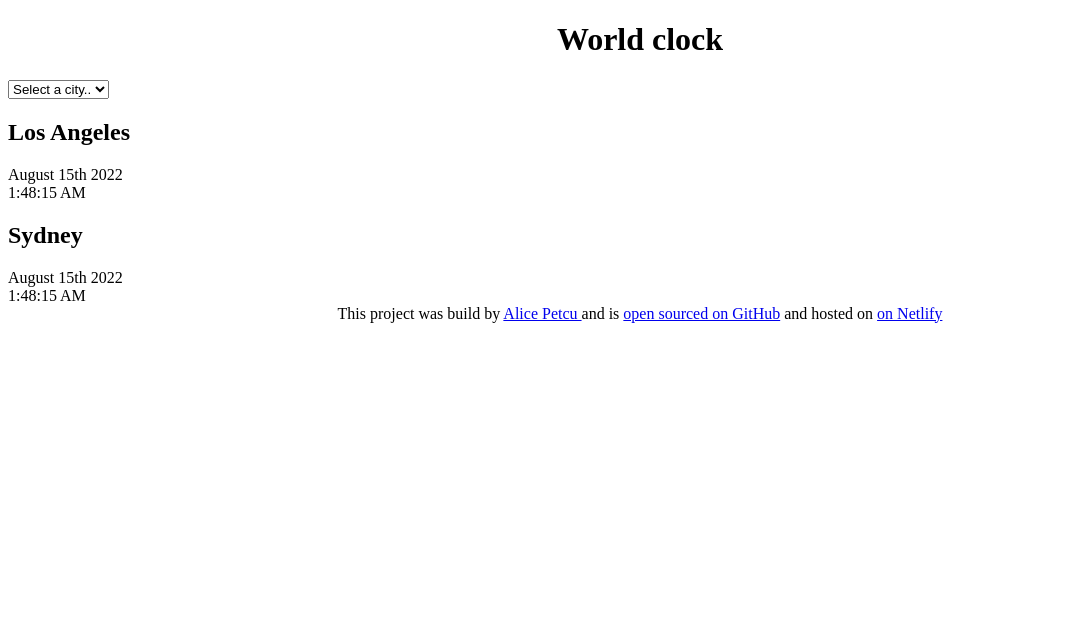
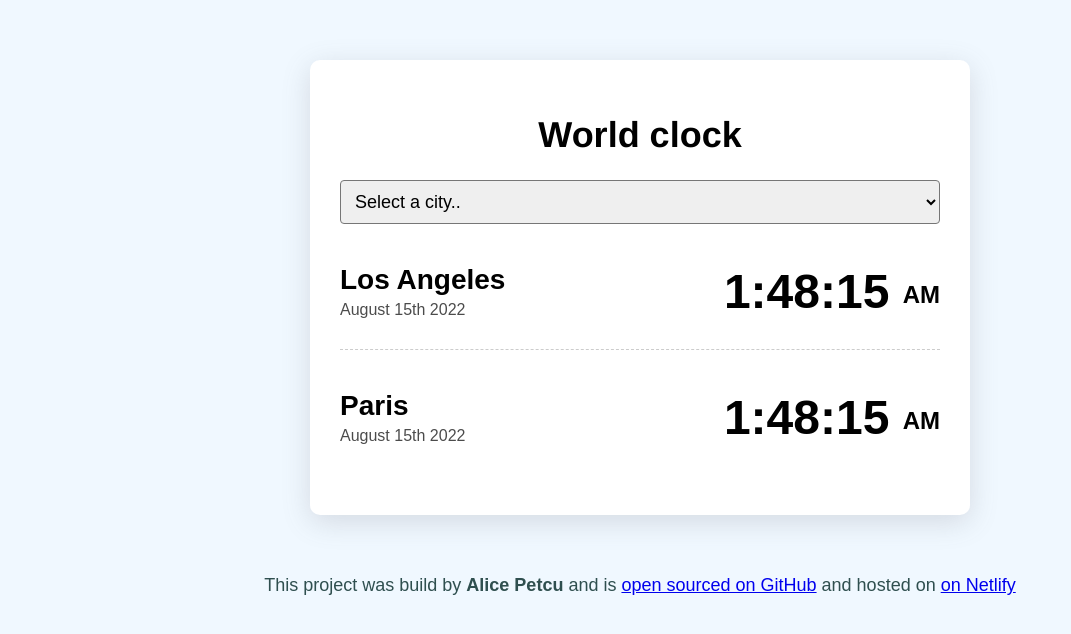
Before and after one commit to Alice131419/World-clock-by-Alice, a plain HTML site: page index.html in a window 1280 px wide. Shown: the whole page, without its empty margins (0-1071 px from the left). Drawn offline with Linux system fonts and the light colour scheme.

Commit message:
Styled the project with CSS

```diff
--- a/css/style.css
+++ b/css/style.css
@@ -1,6 +1,63 @@
+body {
+  background-color: aliceblue;
+  font-family: sans-serif;
+}
+
 h1 {
   text-align: center;
+  font-family: "Franklin Gothic Medium", "Arial Narrow", Arial, sans-serif;
+  font-size: 36px;
 }
+
+h2 {
+  margin: 0 0 5px;
+  font-size: 28px;
+}
+select {
+  display: block;
+  width: 100%;
+  font-size: 18px;
+  border-radius: 4px;
+  padding: 10px;
+}
+
+.container {
+  max-width: 600px;
+  margin: 60px auto;
+  background: white;
+  padding: 30px;
+  box-shadow: rgba(100, 100, 111, 0.2) 0px 7px 29px 0px;
+  border-radius: 10px;
+}
+
+.city {
+  display: flex;
+  margin: 10px 0;
+  justify-content: space-between;
+  padding: 30px 0;
+  border-bottom: 1px dashed rgba(0, 0, 0, 0.2);
+}
+
+.city:last-child {
+  border: none;
+}
+
+.date {
+  opacity: 0.7;
+}
+
+.time {
+  font-size: 48px;
+  font-weight: bold;
+}
+.time small {
+  font-size: 24px;
+  vertical-align: middle;
+  line-height: 36px;
+}
+
 footer {
   text-align: center;
+  font-size: 18px;
+  color: darkslategray;
 }
--- a/index.html
+++ b/index.html
@@ -18,19 +18,22 @@
       </select>
 
       <div class="city">
-        <h2>Los Angeles</h2>
-        <div class="date">August 15th 2022</div>
-        <div class="time">1:48:15 AM</div>
+        <div>
+          <h2>Los Angeles</h2>
+          <div class="date">August 15th 2022</div>
+        </div>
+        <div class="time">1:48:15 <small> AM </small></div>
       </div>
       <div class="city">
-        <h2>Sydney</h2>
-        <div class="date">August 15th 2022</div>
-        <div class="time">1:48:15 AM</div>
+        <div>
+          <h2>Paris</h2>
+          <div class="date">August 15th 2022</div>
+        </div>
+        <div class="time">1:48:15 <small> AM </small></div>
       </div>
     </div>
     <footer>
-      This project was build by
-      <a href="https://github.com/Alice131419" target="_blank"> Alice Petcu </a>
+      This project was build by <strong> Alice Petcu </strong>
       and is
       <a
         href="https://github.com/Alice131419/World-clock-by-Alice"
```
